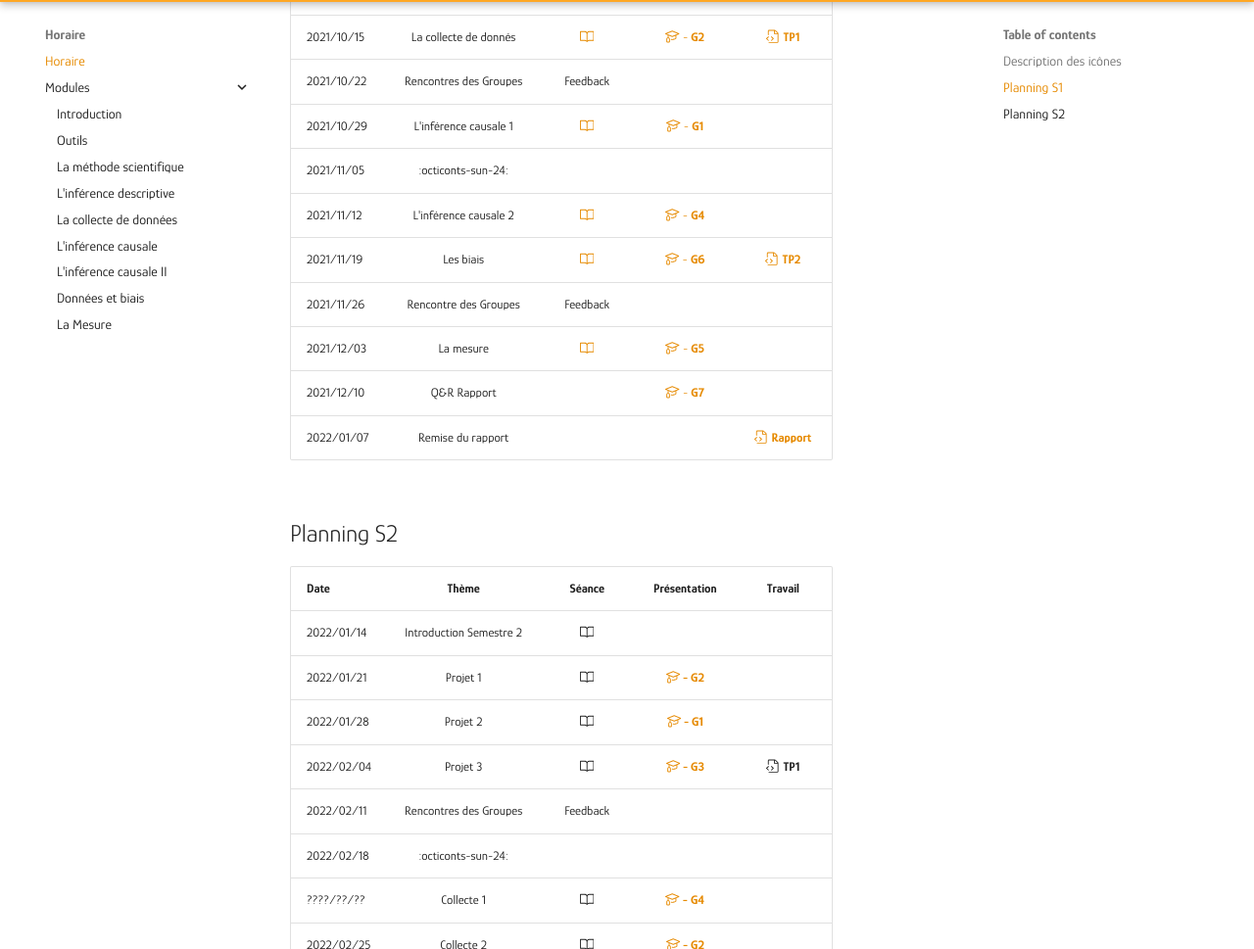
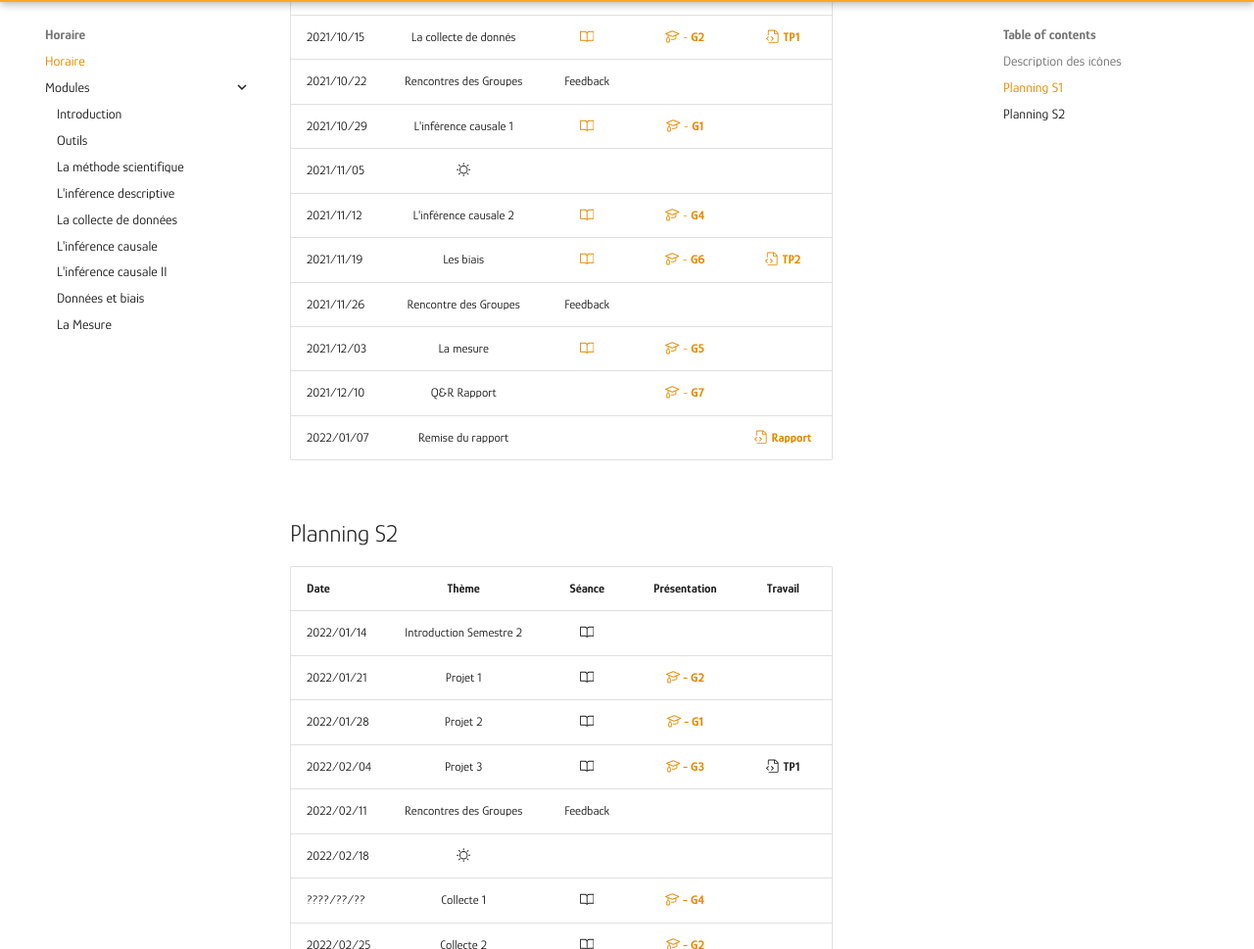
Before and after one commit to mickaeltemporao/mdss, an MkDocs documentation site: the page built from docs/schedule.md, in a window 1280 px wide and 1400 px high, scrolled down 736 px. Shown: the part 94-1063 px from the top of the window at 98% size. Built offline with MkDocs 1.6.1 and Material for MkDocs 9.7.7, drawn with Linux system fonts in a browser that asks for light colours.

Commit message:
fix icons

```diff
--- a/docs/schedule.md
+++ b/docs/schedule.md
@@ -30,7 +30,7 @@ Cet horaire est approximatif, sujet à des changements en fonction des besoins d
 | 2021/10/15 | La collecte de donnés              | [:octicons-book-24:](modules/literature-review.md)     | [:octicons-mortar-board-24: - **G2**](activities/participation.md) | [**:octicons-file-code-24: TP1**](https://colab.research.google.com/github/mickaeltemporao/mdss-materials/blob/main/projet-de-recherche.ipynb)      |
 | 2021/10/22 | Rencontres des Groupes             | Feedback                                                            |                                                                                |                                                                                                                                                             |
 | 2021/10/29 | L'inférence causale 1              | [:octicons-book-24:](modules/causal-inference.md)      | [:octicons-mortar-board-24: - **G1**](activities/participation.md) |                                                                                                                                                             |
-| 2021/11/05 | :octiconts-sun-24: |                                                                     |                                                                                |                                                                                                                                                             |
+| 2021/11/05 | :octicons-sun-24: |                                                                     |                                                                                |                                                                                                                                                             |
 | 2021/11/12 | L'inférence causale 2              | [:octicons-book-24:](modules/causal-inference-2.md)    | [:octicons-mortar-board-24: - **G4**](activities/participation.md) |                                                                                                                                                             |
 | 2021/11/19 | Les biais                          | [:octicons-book-24:](modules/bias.md)                  | [:octicons-mortar-board-24: - **G6**](activities/participation.md) | [**:octicons-file-code-24: TP2**](https://colab.research.google.com/github/mickaeltemporao/mdss-materials/blob/main/rapport-de-collecte.ipynb)                                                                                                                                                                                                                                                                                           |
 | 2021/11/26 | Rencontre des Groupes              | Feedback                                                            |                                                                                |                                                                                                                                                                                                                                                                                                                                                                                                                                                  |
@@ -48,7 +48,7 @@ Cet horaire est approximatif, sujet à des changements en fonction des besoins d
 | 2022/01/28 | Projet 2                           | :octicons-book-24: | [**:octicons-mortar-board-24: - G1**](activities/participation.md) |                                             |
 | 2022/02/04 | Projet 3                           | :octicons-book-24: | [**:octicons-mortar-board-24: - G3**](activities/participation.md) | **:octicons-file-code-24: TP1**     |
 | 2022/02/11 | Rencontres des Groupes             | Feedback                        |                                                                                |                                             |
-| 2022/02/18 | :octiconts-sun-24: |                                 |                                                                                |                                             |
+| 2022/02/18 | :octicons-sun-24: |                                 |                                                                                |                                             |
 | ????/??/?? | Collecte 1                         | :octicons-book-24: | [**:octicons-mortar-board-24: - G4**](activities/participation.md)  |                                             |
 | 2022/02/25 | Collecte 2                         | :octicons-book-24: | [**:octicons-mortar-board-24: - G2**](activities/participation.md) |                                             |
 | 2022/03/04 | Collecte 3                         | :octicons-book-24: | [**:octicons-mortar-board-24: - G1**](activities/participation.md) |                                             |
```
